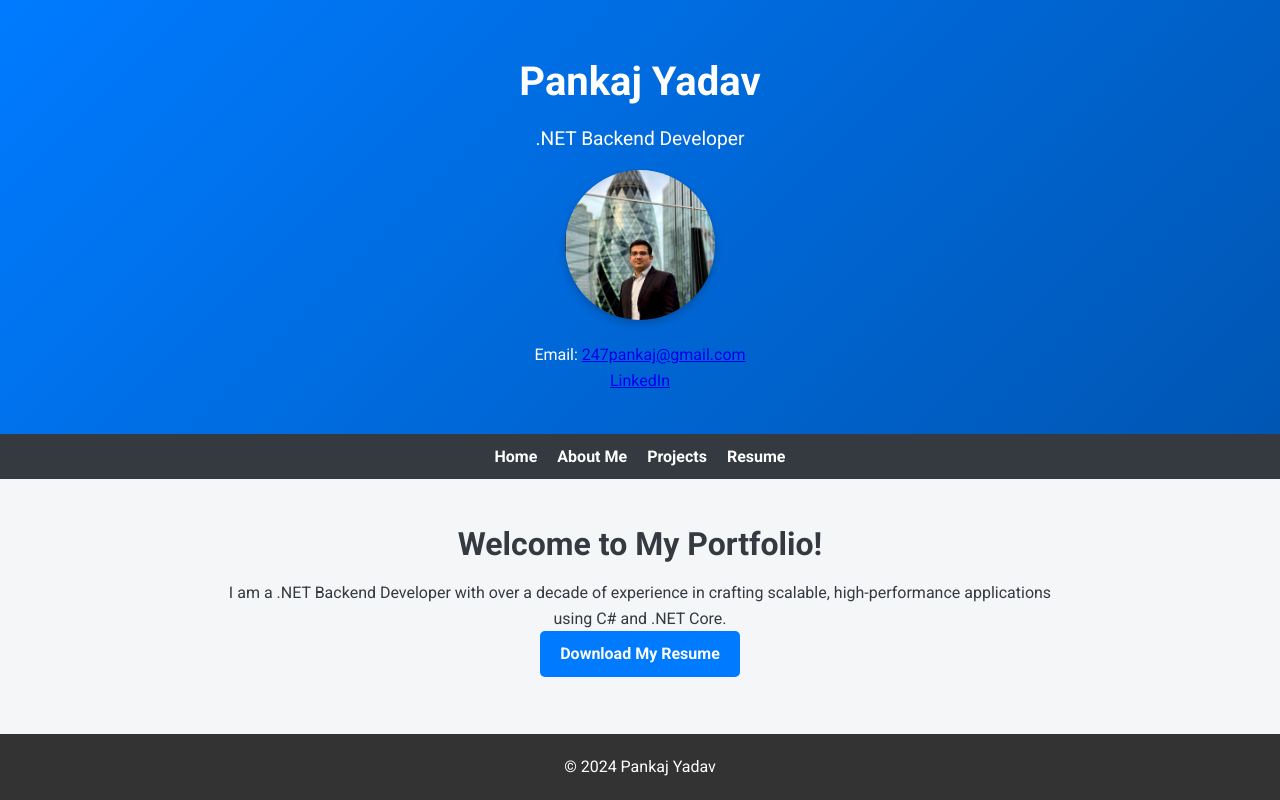
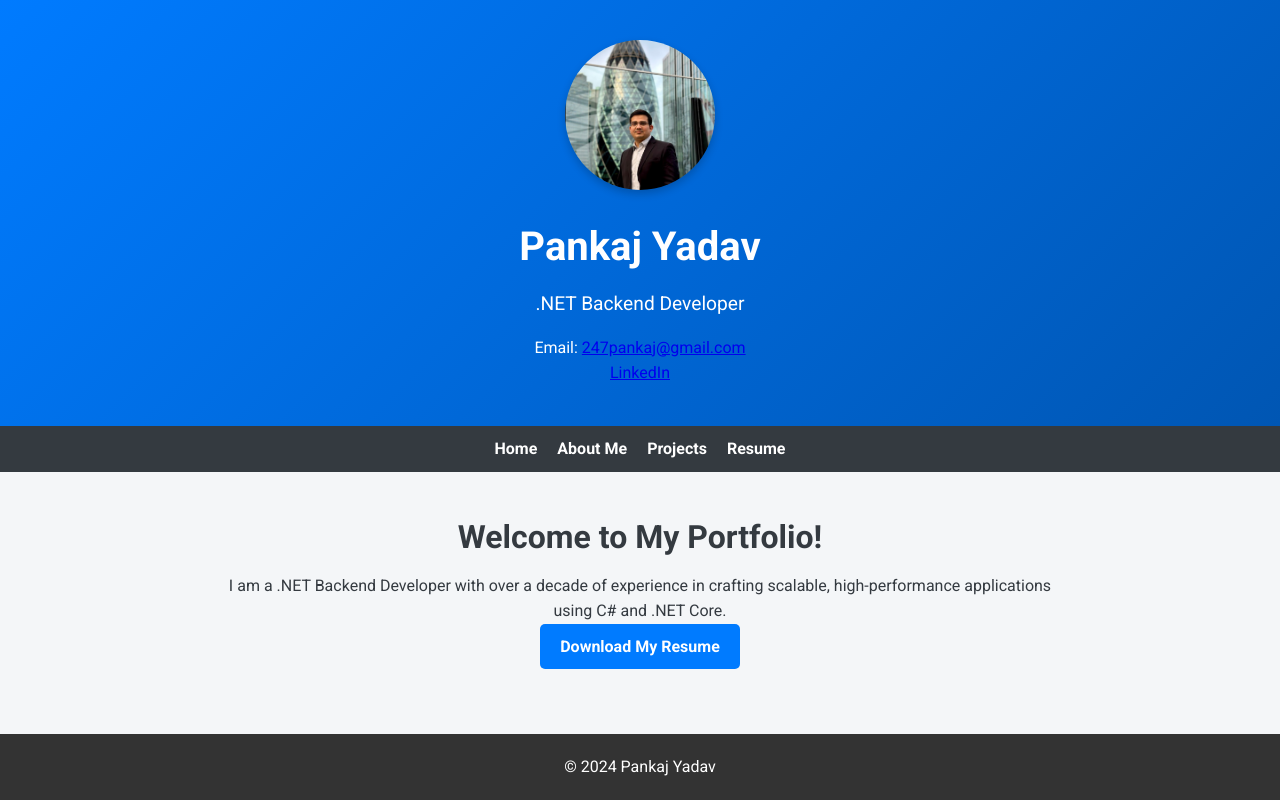
Before and after one commit to 247pankaj/portfolio, a plain HTML site: page index.html in a window 1280 px wide. Drawn offline with Linux system fonts and the light colour scheme.

Commit message:
Update index.html

```diff
--- a/index.html
+++ b/index.html
@@ -11,10 +11,10 @@
 </head>
 <body>
     <header>
-        <div class="container">
+        <div class="container header-content">
+            <img src="images/profile.jpg" alt="Profile Photo" class="profile-photo">
             <h1>Pankaj Yadav</h1>
             <p class="subtitle">.NET Backend Developer</p>
-            <img src="images/profile.jpg" alt="Profile Photo" class="profile-photo">
             <p>Email: <a href="mailto:247pankaj@gmail.com">247pankaj@gmail.com</a></p>
             <p><a href="https://www.linkedin.com/in/pankaj247/" target="_blank">LinkedIn</a></p>
         </div>
```
